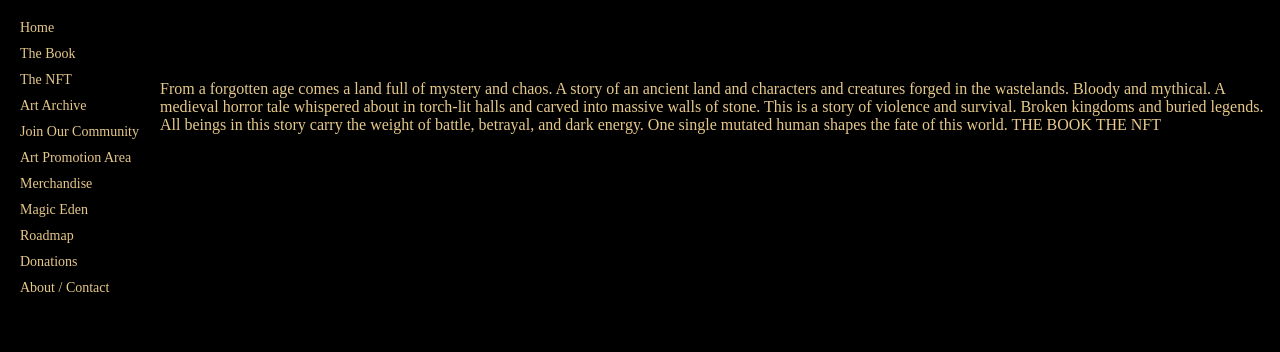
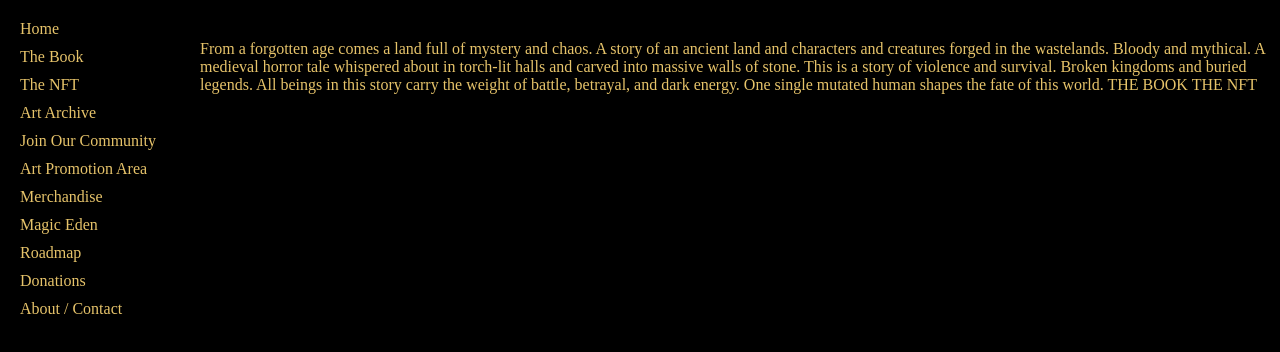
Before and after one commit to vesuvious-king/Kings-of-Solympus-, a Next.js app: page / in a window 1280 px wide. Shown: the top 352 px of the page. Built offline with nearby package versions, Linux system fonts and the light colour scheme.

Commit message:
Update layout.js

```diff
--- a/app/layout.js
+++ b/app/layout.js
@@ -1,20 +1,12 @@
 export const metadata = {
   title: "Kings of Solympus",
-  description: "A mythic archive of broken kingdoms and buried legends",
+  description: "Broken kingdoms and buried legends.",
 };
 
 export default function RootLayout({ children }) {
   return (
     <html lang="en">
-      <body
-        style={{
-          margin: 0,
-          backgroundColor: "black",
-          color: "#e6c98a",
-          fontFamily: "inherit",
-        }}
-      >
-        {/* LEFT MENU */}
+      <body style={{ margin: 0, background: "black", color: "#e6c36a" }}>
         <nav
           style={{
             position: "fixed",
@@ -23,58 +15,33 @@ export default function RootLayout({ children }) {
             display: "flex",
             flexDirection: "column",
             gap: "10px",
-            fontSize: "14px",
+            fontFamily: "inherit",
+            zIndex: 1000,
           }}
         >
-          <a href="/" style={{ color: "#e6c98a", textDecoration: "none" }}>
-            Home
-          </a>
-          <a href="/book" style={{ color: "#e6c98a", textDecoration: "none" }}>
-            The Book
-          </a>
-          <a href="/nft" style={{ color: "#e6c98a", textDecoration: "none" }}>
-            The NFT
-          </a>
-          <a href="/archive" style={{ color: "#e6c98a", textDecoration: "none" }}>
-            Art Archive
-          </a>
-          <a href="/preview" style={{ color: "#e6c98a", textDecoration: "none" }}>
-            Join Our Community
-          </a>
-          <a href="/preview" style={{ color: "#e6c98a", textDecoration: "none" }}>
-            Art Promotion Area
-          </a>
-          <a href="/preview" style={{ color: "#e6c98a", textDecoration: "none" }}>
-            Merchandise
-          </a>
-          <a
-            href="https://magiceden.io"
-            target="_blank"
-            style={{ color: "#e6c98a", textDecoration: "none" }}
-          >
-            Magic Eden
-          </a>
-          <a href="/preview" style={{ color: "#e6c98a", textDecoration: "none" }}>
-            Roadmap
-          </a>
-          <a href="/preview" style={{ color: "#e6c98a", textDecoration: "none" }}>
-            Donations
-          </a>
-          <a href="/preview" style={{ color: "#e6c98a", textDecoration: "none" }}>
-            About / Contact
-          </a>
+          <a href="/" style={linkStyle}>Home</a>
+          <a href="/book" style={linkStyle}>The Book</a>
+          <a href="/nft" style={linkStyle}>The NFT</a>
+          <a href="/archive" style={linkStyle}>Art Archive</a>
+          <a href="/community" style={linkStyle}>Join Our Community</a>
+          <a href="/promotion" style={linkStyle}>Art Promotion Area</a>
+          <a href="/merch" style={linkStyle}>Merchandise</a>
+          <a href="/magic-eden" style={linkStyle}>Magic Eden</a>
+          <a href="/roadmap" style={linkStyle}>Roadmap</a>
+          <a href="/donations" style={linkStyle}>Donations</a>
+          <a href="/about" style={linkStyle}>About / Contact</a>
         </nav>
 
-        {/* PAGE CONTENT */}
-        <main
-          style={{
-            paddingLeft: "160px",
-            paddingTop: "40px",
-          }}
-        >
+        <main style={{ paddingLeft: "200px" }}>
           {children}
         </main>
       </body>
     </html>
   );
 }
+
+const linkStyle = {
+  textDecoration: "none",
+  color: "#e6c36a",
+  fontSize: "16px",
+};
```
